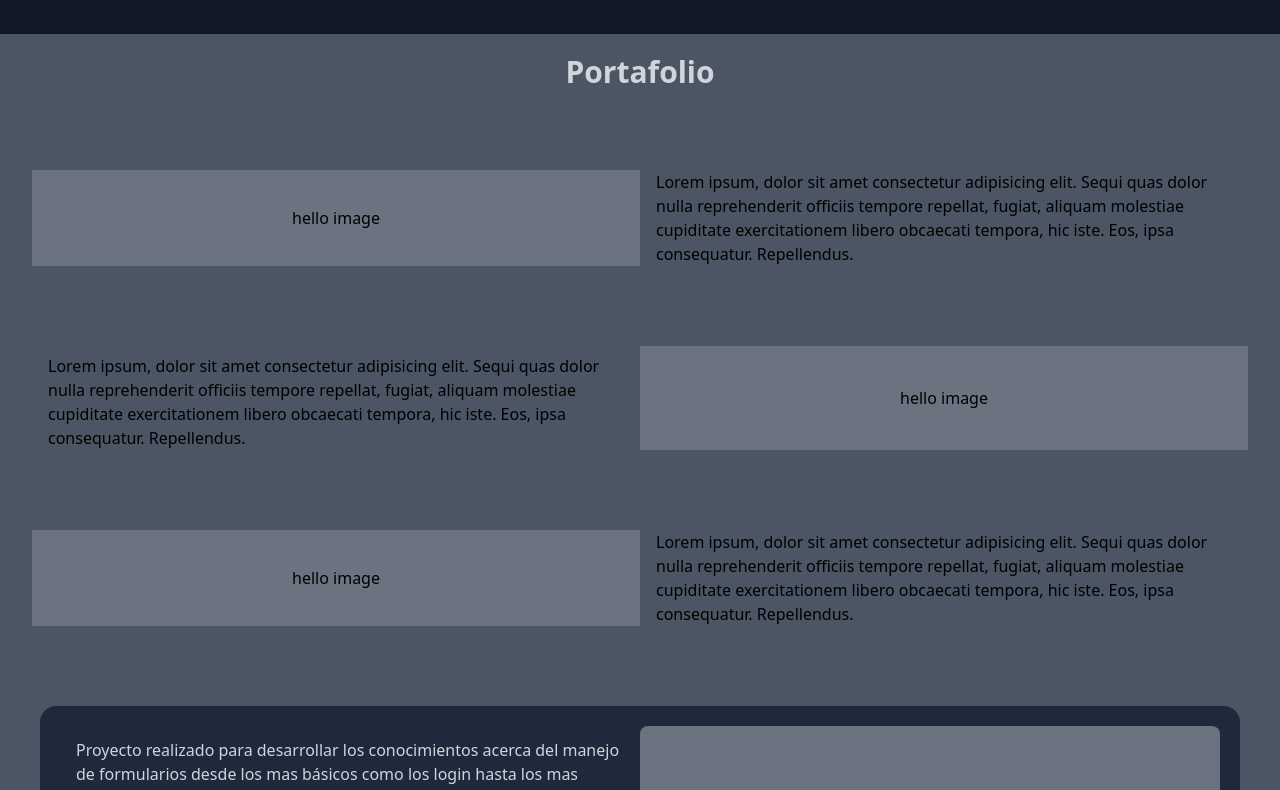
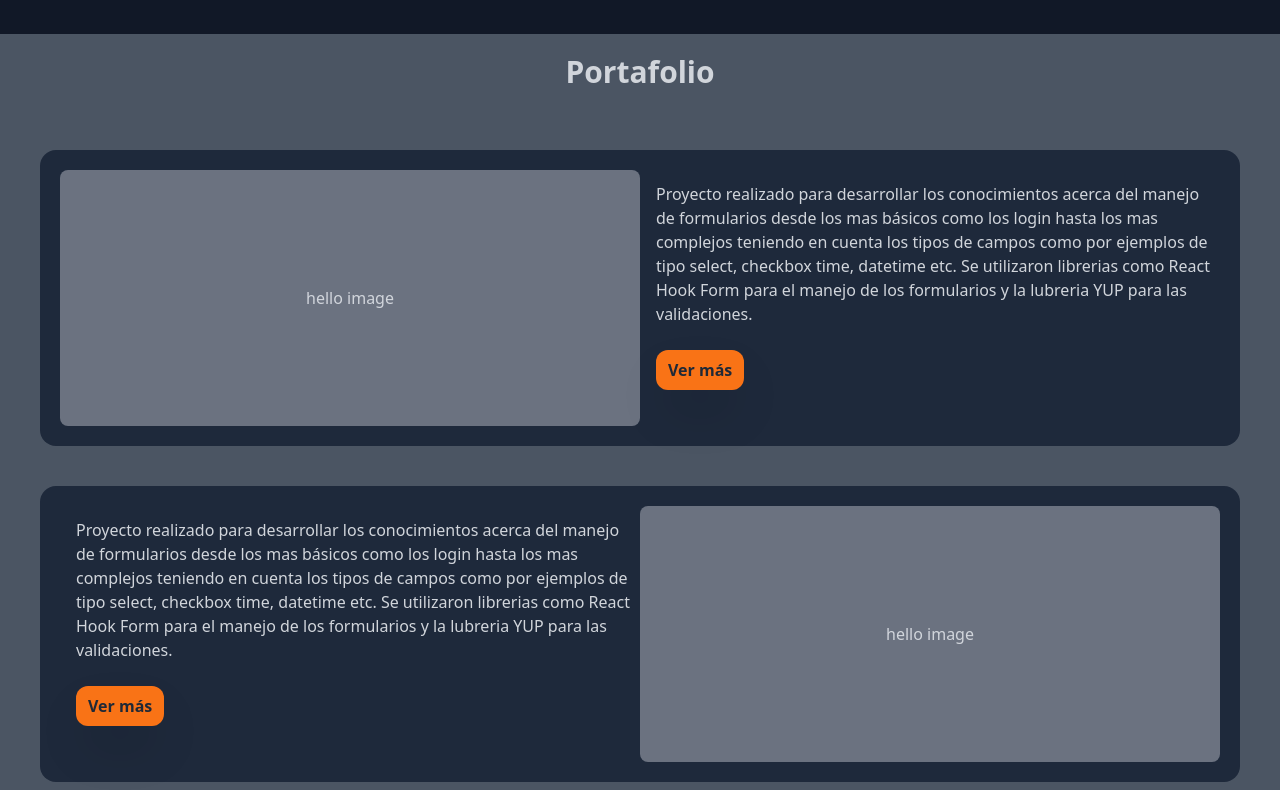
Before and after one commit to briantrobert/portafolio, a Next.js app: page / in a window 1280 px wide. Shown: the part 820-1610 px from the top of the page. Built offline with nearby package versions, Linux system fonts and the light colour scheme.

Commit message:
Creando el modal

```diff
--- /dev/null
+++ b/components/ui/Modal.jsx
@@ -0,0 +1,27 @@
+import React from 'react'
+
+export default function ContactModal({isVisibe, onClose}) {
+
+    if( !isVisibe ) return null;
+
+    const handleClose = (e) => {
+          if( e.target.id === 'wrapper') onClose();
+
+    }
+
+
+  return (
+    <div id="wrapper" className='fixed inset-0 z-20 bg-black bg-opacity-25
+        backdrop-blur-sm flex justify-center items-center'
+        onClick={handleClose}>
+        <div className='w-[600px] flex flex-col'>
+            <button className='text-white text-xl place-self-end' onClick={() => onClose()}>X</button>
+            <div className='bg-white p-2 rounded'>
+               Modal
+            </div>
+
+        </div>
+
+    </div>
+  )
+}
--- a/pages/index.js
+++ b/pages/index.js
@@ -1,12 +1,13 @@
 import { useState } from 'react'
 import Link from 'next/link'
-
+import ContactModal from '../components/ui/Modal'
 
 import { motion } from 'framer-motion'
 import Footer from '../components/ui/Footer'
 import SkillSection from '../components/ui/SkillSection'
 
 export default function Home() {
+  const [showModal, setShowModal] = useState(false)
 
   const [movileMenu,setMovileMenu] = useState(true);
 
@@ -19,7 +20,7 @@ export default function Home() {
   return (
     <>
       {/* navbar section */}
-      <nav className="sticky top-0 z-30 flex justify-between bg-white/10 backdrop-blur-sm py-2">
+      <nav className="sticky top-0 z-10 flex justify-between bg-white/10 backdrop-blur-sm py-2">
         <div className="flex items-center lg:ml-28 ml-5">
           <motion.h1
             className="text-lg font-bold font-sans"
@@ -33,7 +34,11 @@ export default function Home() {
         </div>
         <div className="flex items-center space-x-10">
           <div className="hidden md:block space-x-10">
-            <ul className="flex justify-items-start space-x-5">
+            <motion.ul className="flex justify-items-start space-x-5"
+               initial={{ x: 550 }}
+               animate={{ x: 0 }}
+               transition={{ delay: 0.2, type: "spring", stiffness: 120 }}
+            >
               <li className="py-1 px-2 text-lg text-gray-200 hover:bg-slate-200 hover:shadow-2xl  hover:text-cyan-500 active:bg-slate-700 transition-all ease-in-out duration-150 font-semibold rounded-2xl">
                 <Link href="/">
                   <span>Home</span>
@@ -54,7 +59,7 @@ export default function Home() {
                   Resume
                 </button>
               </li>
-            </ul>
+            </motion.ul>
           </div>
           <div className="lg:pr-0 pr-5">
             <button
@@ -124,7 +129,11 @@ export default function Home() {
             </h1>
 
             <Link href="/">
-              <button className="mt-3 bg-orange-500 text-md font-semibold shadow-2xl py-2 px-1 rounded-xl hover:scale-110 transition-all ease-in-out duration-200 active:scale-100">
+              <button className="mt-3 bg-orange-500
+                text-md font-semibold shadow-2xl py-2 px-1 rounded-xl
+                hover:scale-110 transition-all
+                ease-in-out duration-200 active:scale-100"
+                onClick={() => setShowModal(true)}>
                 Acerca de mi
               </button>
             </Link>
@@ -140,47 +149,29 @@ export default function Home() {
         <div className="flex items-center justify-center">
           <h1 className="font-bold text-3xl text-gray-300">Portafolio</h1>
         </div>
-        <div className="flex items-start flex-col justify-start mt-10 lg:mt-20">
-          <div className="lg:flex pl-8 pr-8 pb-4">
-            <div className="bg-gray-500 w-full lg:w-1/2 flex items-center justify-center">
-              hello image
-            </div>
-            <div className="lg:w-1/2 pl-4">
-              <p>
-                Lorem ipsum, dolor sit amet consectetur adipisicing elit. Sequi
-                quas dolor nulla reprehenderit officiis tempore repellat,
-                fugiat, aliquam molestiae cupiditate exercitationem libero
-                obcaecati tempora, hic iste. Eos, ipsa consequatur. Repellendus.
-              </p>
+        <div className="flex items-start flex-col justify-start mt-10">
+          <div className=" pt-5 ml-5 mr-5 pl-5 pr-5 pb-4">
+            <div className="bg-slate-800 text-gray-300 rounded-2xl w-full lg:flex p-5">
+              <div className="bg-gray-500 rounded-lg w-full lg:w-1/2 flex items-center justify-center h-64">
+                hello image
+              </div>
+              <div className="lg:w-1/2 pl-4 pt-3">
+                <p>
+                  Proyecto realizado para desarrollar los conocimientos
+                  acerca del manejo de formularios desde los mas básicos como los login hasta los mas complejos
+                  teniendo en cuenta los tipos de campos como por ejemplos de tipo select, checkbox
+                  time, datetime etc.
+                  Se utilizaron librerias como React Hook Form para el manejo de los formularios y la lubreria YUP
+                  para las validaciones.
+                </p>
+                <button className="mt-6 bg-orange-500 text-gray-800 text-md font-semibold shadow-2xl
+                      py-2 px-3 rounded-xl hover:scale-110 transition-all ease-in-out duration-200 active:scale-100">
+                Ver más
+              </button>
+              </div>
             </div>
           </div>
-          <div className="lg:flex lg:flex-row-reverse mt-16 pl-8 pr-8 pb-4">
-            <div className="bg-gray-500 w-full lg:w-1/2 flex items-center justify-center">
-              <h1>hello image</h1>
-            </div>
-            <div className="lg:w-1/2 mt-2 pl-4">
-              <p>
-                Lorem ipsum, dolor sit amet consectetur adipisicing elit. Sequi
-                quas dolor nulla reprehenderit officiis tempore repellat,
-                fugiat, aliquam molestiae cupiditate exercitationem libero
-                obcaecati tempora, hic iste. Eos, ipsa consequatur. Repellendus.
-              </p>
-            </div>
-          </div>
-          <div className="lg:flex pl-8 pr-8 mt-16 pb-4">
-            <div className="bg-gray-500 w-full lg:w-1/2 flex items-center justify-center">
-              hello image
-            </div>
-            <div className="lg:w-1/2 pl-4">
-              <p>
-                Lorem ipsum, dolor sit amet consectetur adipisicing elit. Sequi
-                quas dolor nulla reprehenderit officiis tempore repellat,
-                fugiat, aliquam molestiae cupiditate exercitationem libero
-                obcaecati tempora, hic iste. Eos, ipsa consequatur. Repellendus.
-              </p>
-            </div>
-          </div>
-          <div className=" mt-16 ml-5 mr-5 pl-5 pr-5 pb-4">
+          <div className=" mt-6 ml-5 mr-5 pl-5 pr-5 pb-4">
             <div className="bg-slate-800 text-gray-300 rounded-2xl w-full lg:flex lg:flex-row-reverse p-5">
               <div className="bg-gray-500 rounded-lg w-full lg:w-1/2 flex items-center justify-center h-64">
                 hello image
@@ -208,6 +199,9 @@ export default function Home() {
 
       {/* footer section*/}
        <Footer />
+
+      {/* modal insance */}
+      <ContactModal isVisibe={showModal} onClose={() => setShowModal(false)}/>
     </>
   );
 }
```
